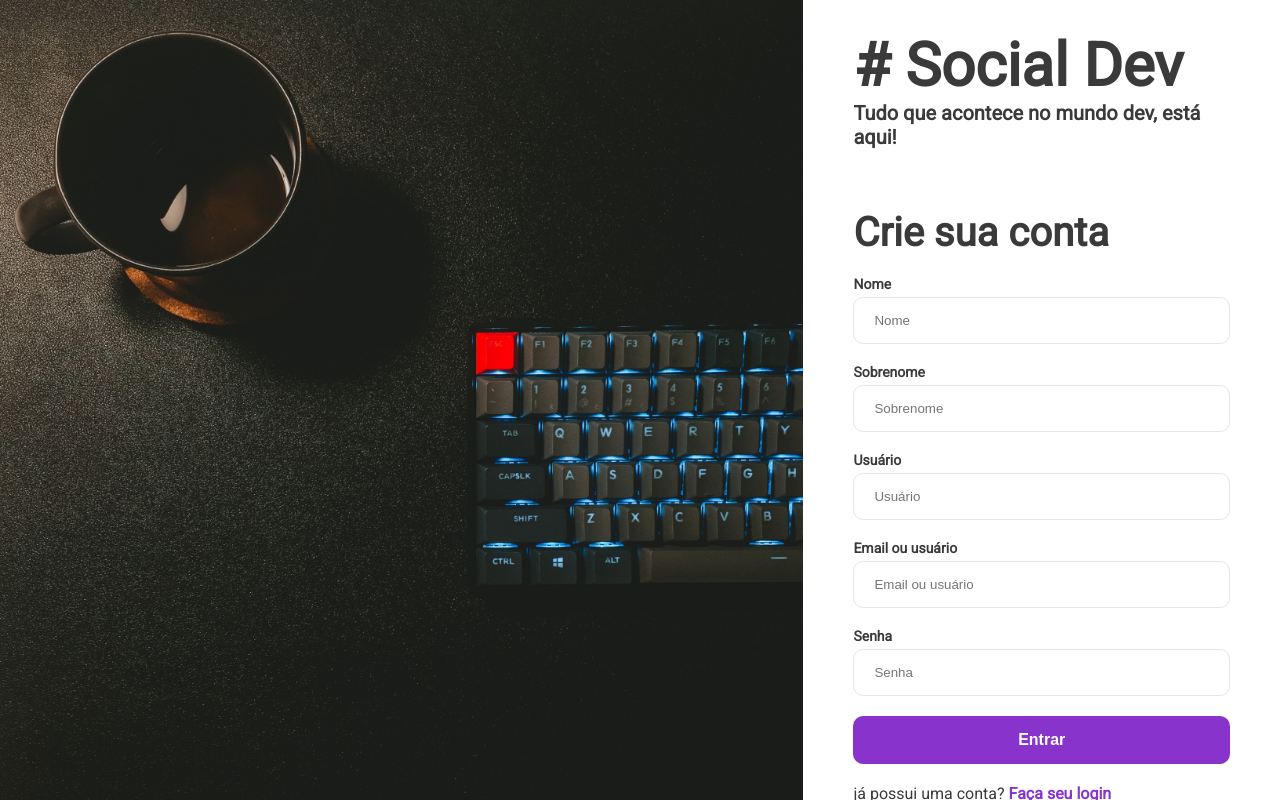
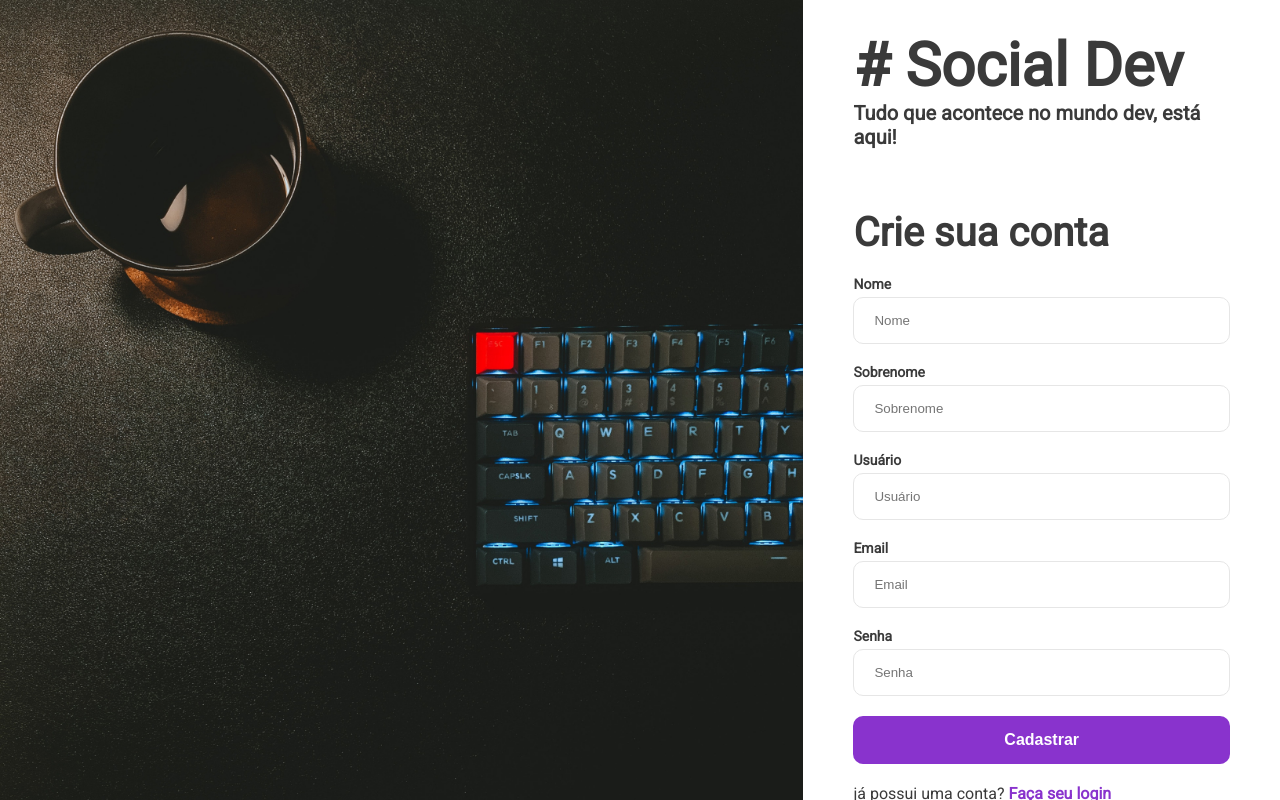
Before and after one commit to dohillo2021/social-dev, a Next.js app: page /signup in a window 1280 px wide. Built offline with nearby package versions, Linux system fonts and the light colour scheme.

Commit message:
Criado useState para envio de formulário

```diff
--- a/pages/signup.jsx
+++ b/pages/signup.jsx
@@ -1,3 +1,5 @@
+import { useState } from 'react'
+
 import styled from 'styled-components'
 import Link from 'next/link'
 
@@ -24,19 +26,37 @@ const Text = styled.p`
 `
 
 function SignupPage ( ) {
+  const [firstName,setFirstName] = useState('')
+  const [lastName, setLastName] = useState('')
+  const [user, setUser] = useState('')
+  const [email, setEmail] = useState('')
+  const [password, setPassword] = useState('')
+
+const handleForm = (event) => {
+  event.preventDefault()
+  console.log({
+    firstName,
+    lastName,
+    user,
+    email,
+    password
+  })
+}
+
+
   return (
     <ImageWithSpace>
       <H1># Social Dev</H1>
       <H4>Tudo que acontece no mundo dev, está aqui!</H4>
       <FormContainer>
         <H2>Crie sua conta</H2>
-        <Form>
-          <Input Label="Nome"/>
-          <Input Label="Sobrenome"/>
-          <Input Label="Usuário"/>
-          <Input Label="Email ou usuário" type="email" />
-          <Input Label="Senha" type="password" />
-          <Button>Entrar</Button>
+        <Form onSubmit={handleForm}>
+          <Input Label="Nome" onChange={({ target }) => {setFirstName(target.value)}}  />
+          <Input Label="Sobrenome" onChange={({ target }) => setLastName(target.value)} />
+          <Input Label="Usuário" onChange={({ target }) => setUser(target.value)}/>
+          <Input Label="Email" type="email" onChange={({ target }) => setEmail(target.value)} />
+          <Input Label="Senha" type="password" onChange={({ target }) => setPassword(target.value)}/>
+          <Button>Cadastrar</Button>
         </Form>
         <text>já possui uma conta? <Link href="/login">Faça seu login</Link></text>
       </FormContainer>
```
